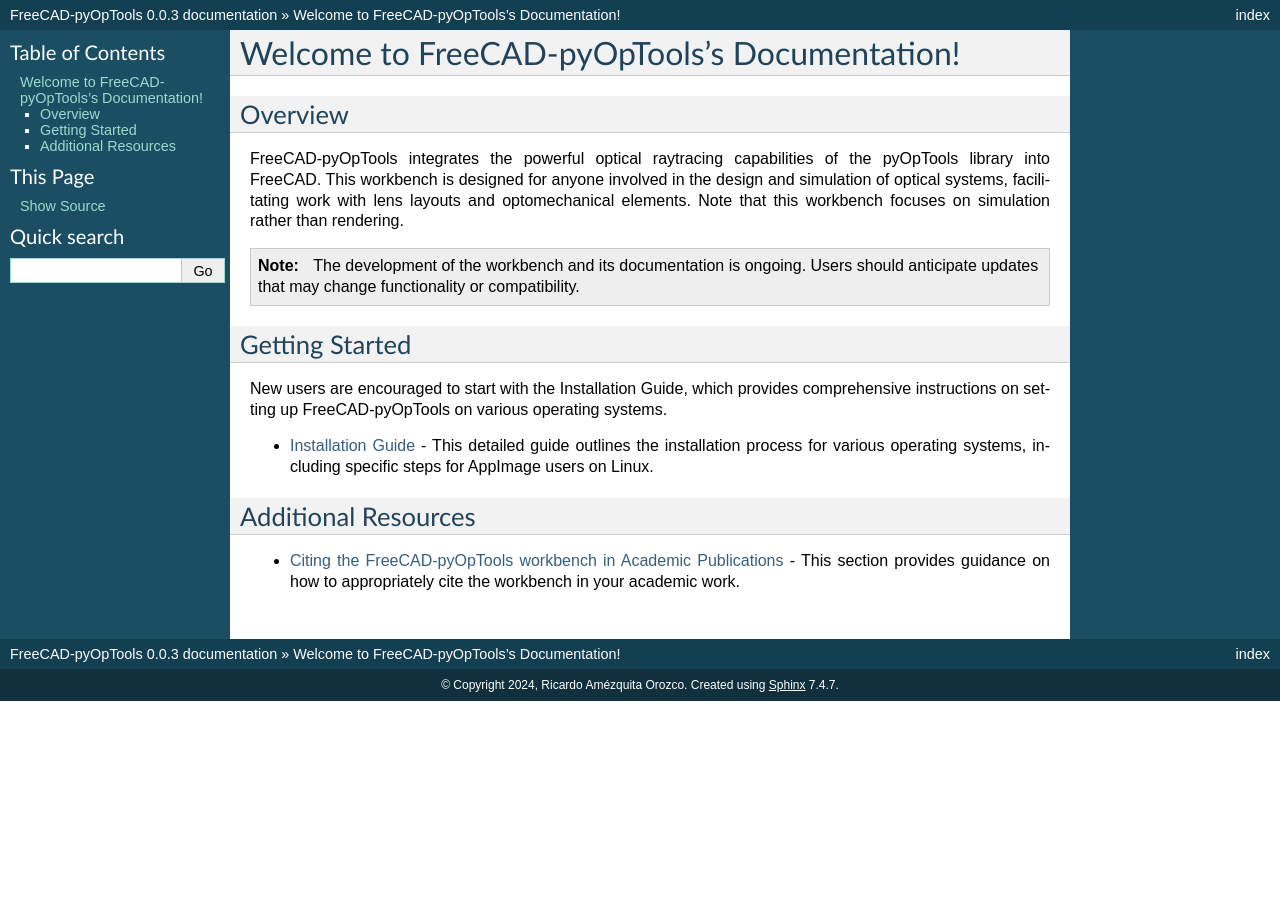
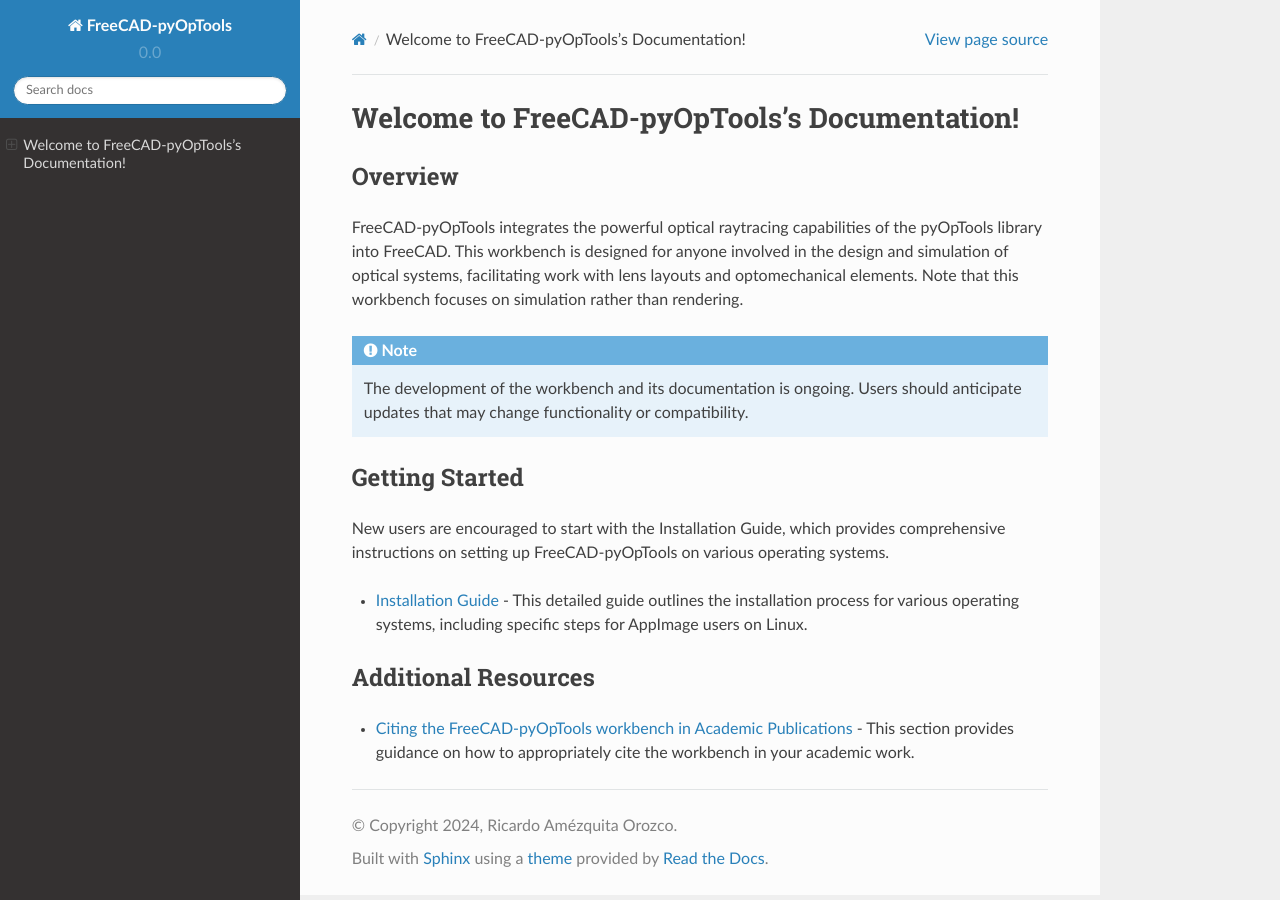
Before and after one commit to cihologramas/freecad-pyoptools, a Sphinx documentation site: the page built from doc/index.rst, in a window 1280 px wide. Built offline with Sphinx 7.4.7 and the Read the Docs theme 2.0.0, drawn with Linux system fonts in a browser that asks for light colours.

Commit message:
fix documentation

```diff
--- a/doc/conf.py
+++ b/doc/conf.py
@@ -24,7 +24,7 @@
 author = 'Ricardo Amézquita Orozco'
 
 # The short X.Y version
-version = ''
+version = '0.0'
 # The full version, including alpha/beta/rc tags
 release = '0.0.3'
 
@@ -61,7 +61,7 @@
 #
 # This is also used if you do content translation via gettext catalogs.
 # Usually you set "language" from the command line for these cases.
-language = None
+# language = None
 
 # List of patterns, relative to source directory, that match files and
 # directories to ignore when looking for source files.
@@ -69,7 +69,7 @@
 exclude_patterns = []
 
 # The name of the Pygments (syntax highlighting) style to use.
-pygments_style = None
+pygments_style = "sphinx"
 
 
 # -- Options for HTML output -------------------------------------------------
@@ -77,7 +77,7 @@
 # The theme to use for HTML and HTML Help pages.  See the documentation for
 # a list of builtin themes.
 #
-html_theme = 'default'
+html_theme = 'sphinx_rtd_theme'
 
 # Theme options are theme-specific and customize the look and feel of a theme
 # further.  For a list of options available for each theme, see the
```
